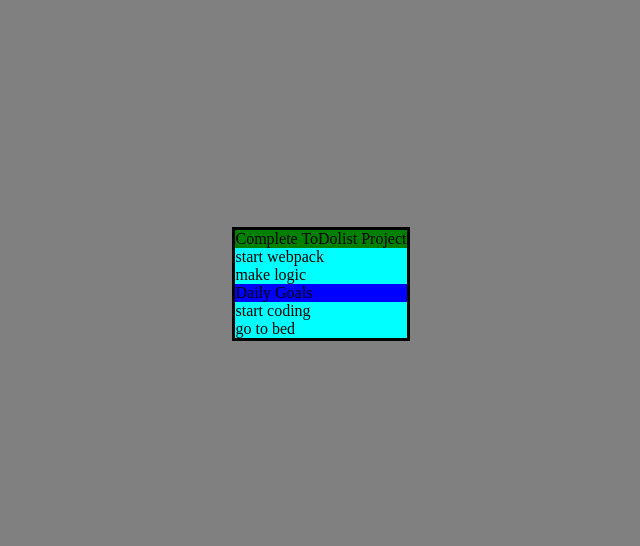
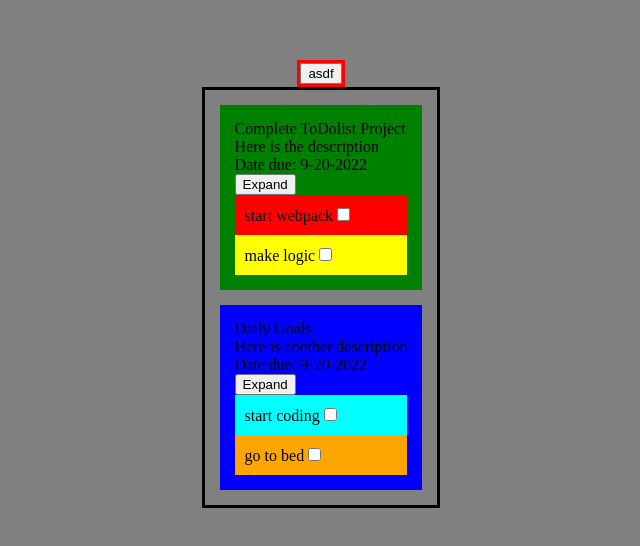
Before and after one commit to Michaelj82/to-dolist, a website built with webpack: page dist/index.html in a window 1280 px wide. Shown: the part 116-662 px from the top of the page, without its empty margins (319-959 px from the left). Built offline with nearby package versions, Linux system fonts and the light colour scheme.

Commit message:
made logic for expanding and checking off items, started button for making new projects but no logic yet

```diff
--- a/src/index.js
+++ b/src/index.js
@@ -1,4 +1,8 @@
 import './style.css'
+
+const header = document.createElement('div');
+header.setAttribute('id', 'header');
+document.body.appendChild(header)
 
 const content = document.createElement('div');
 content.setAttribute('id', 'content');
@@ -6,13 +10,22 @@ document.body.appendChild(content)
 
 
 
+const newToDoButton = document.createElement('button');
+newToDoButton.innerHTML = 'asdf'
+newToDoButton.onclick = function(){
+    alert('bruh')
+}
+header.appendChild(newToDoButton)
+
+
 let projectList = [];
-console.log('bruh')
 
 
 //create from projectList
 function makeAllProjects(list, container){
+
     container.innerHTML = ''
+
 
     for (let i=0; i < list.length; i++){
         let project = list[i]
@@ -20,7 +33,25 @@ function makeAllProjects(list, container){
         let projectHTML = document.createElement('div');
         projectHTML.setAttribute('class', 'project');
         projectHTML.style.backgroundColor = project.color
+
+        let expandButton = document.createElement('button');
+        expandButton.innerHTML = 'Expand'
+        expandButton.onclick = function () {
+            expandableFunction(project)
+        };
+
+
+        let dueDate = document.createElement('div');
+        dueDate.textContent = 'Date due: ' + project.duedate;
+
+        let description = document.createElement('div');
+        description.textContent = project.description
+
+
         projectHTML.textContent = project.name
+        projectHTML.appendChild(description)
+        projectHTML.appendChild(dueDate)
+        projectHTML.appendChild(expandButton)
 
         if (project.expanded == true){
 
@@ -30,15 +61,41 @@ function makeAllProjects(list, container){
                 let toDoHTML = document.createElement('div');
                 toDoHTML.setAttribute('class', 'toDo');
                 toDoHTML.textContent = toDo.name
+                toDoHTML.style.backgroundColor = toDo.color
+
+                let checkbox = document.createElement('input');
+                checkbox.setAttribute('type', 'checkbox');
+                if (toDo.completed == false){
+                    toDoHTML.innerHTML = toDo.name
+                    checkbox.checked = false
+                }else if (toDo.completed == true){
+                    toDoHTML.innerHTML = toDo.name.strike()
+                    checkbox.checked = true
+                }
+
+                checkbox.onclick = function() {
+                    if (toDo.completed == false){
+                        toDoHTML.innerHTML = toDo.name.strike()
+                        toDoHTML.appendChild(checkbox)
+                        toDo.completed = true
+                    }else if (toDo.completed == true){
+                        toDoHTML.innerHTML = toDo.name
+                        toDoHTML.appendChild(checkbox)
+                        toDo.completed = false
+
+
+                    }
+                }
+
+
+
+                toDoHTML.appendChild(checkbox)
+
+
                 projectHTML.appendChild(toDoHTML)
 
 
             }
-
-
-
-            console.log(project.toDos)
-
         }
 
 
@@ -105,10 +162,10 @@ const deleteable = (state) => ({
 
 //factory function for creating containers
 
-const project = (name, duedate, color, expanded, toDos) => {
+const project = (name, duedate, color, expanded, toDos, description) => {
     let state = {
         toDos: toDos,
-
+        description: description,
         name: name,
         duedate: duedate,
         color: color,
@@ -119,7 +176,7 @@ const project = (name, duedate, color, expanded, toDos) => {
 
 
     return Object.assign(
-        {name, duedate, color, content, expanded, toDos},
+        {name, duedate, color, content, expanded, toDos, description},
         createable(state),
         addable(state),
         expandable(state),
@@ -133,23 +190,19 @@ const project = (name, duedate, color, expanded, toDos) => {
 
 }
 
-const toDo = (name, completed, color, expanded, information) =>{
+const toDo = (name, completed, color) =>{
 
     let state = {
-        information: information,
-
         name: name,
         color: color,
         completed: completed,
-        expanded: expanded,
 
 
     }
 
     return Object.assign(
-        {name, completed, color, expanded, content, information},
+        {name, completed, color},
         createable(state),
-        expandable(state),
         // deleteable(state),
     )
 
@@ -162,15 +215,13 @@ const toDo = (name, completed, color, expanded, information) =>{
 
 
 
-let ProjectOne = project('Complete ToDolist Project', '9-20-2022', 'green', false, []);
+let ProjectOne = project('Complete ToDolist Project', '9-20-2022', 'green', false, [], 'Here is the description');
 ProjectOne.create(content)
 
-let projectOne = toDo('start webpack', false, 'red', false, '')
-projectOne.information = 'bruh'
+let projectOne = toDo('start webpack', false, 'red')
 ProjectOne.add(projectOne)
 
-let projectTwo = toDo('make logic', false, 'yellow', false, '')
-projectTwo.information = 'asdf'
+let projectTwo = toDo('make logic', false, 'yellow')
 ProjectOne.add(projectTwo)
 
 
@@ -178,15 +229,13 @@ ProjectOne.add(projectTwo)
 
 
 
-let ProjectTwo = project('Daily Goals', '9-20-2022', 'blue', false, []);
+let ProjectTwo = project('Daily Goals', '9-20-2022', 'blue', false, [], 'Here is another description');
 ProjectTwo.create(content)
 
-let toDoOne = toDo('start coding', false, 'blue', false, '')
-toDoOne.information = 'bruh'
+let toDoOne = toDo('start coding', false, 'aqua')
 ProjectTwo.add(toDoOne)
 
-let toDoTwo = toDo('go to bed', false, 'green', false, '')
-toDoTwo.information = 'asdf'
+let toDoTwo = toDo('go to bed', false, 'orange')
 ProjectTwo.add(toDoTwo)
 
 
--- a/src/style.css
+++ b/src/style.css
@@ -14,12 +14,19 @@ html,body{
     border: solid;
 }
 
+#header{
+    border: solid;
+    border-color: red;
+}
+
 
 .project{
-
+    margin: 15px;
+    padding: 15px;
 }
 
 .toDo{
     background-color: aqua;
+    padding: 10px;
 
 }
```
Also changed, not shown: package.json (+6 -1 lines), dist/bundle.js, 2 other files.
